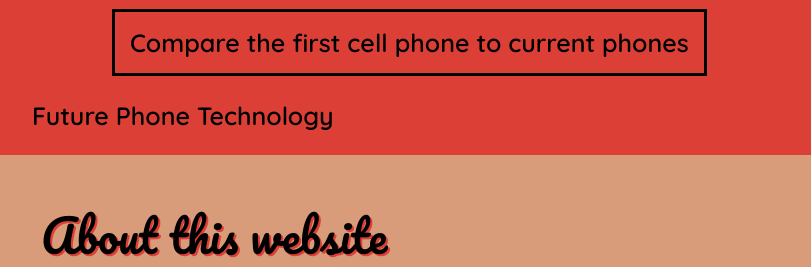
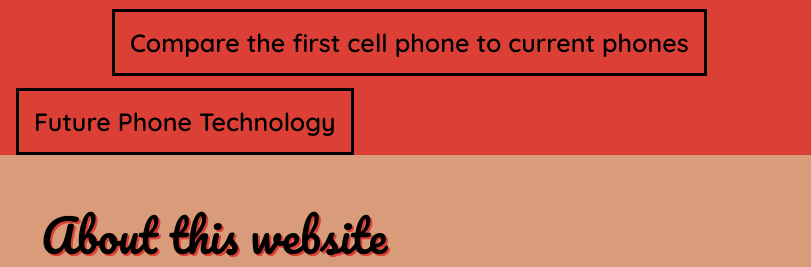
Before and after one commit to elliottjriggs/Phones, a plain HTML site: page index.html in a window 1280 px wide. Shown: the part 82-349 px from the top of the page, 469-1280 px from the left. Drawn offline with Linux system fonts and the light colour scheme.

Commit message:
fixed last tab

```diff
--- a/index.html
+++ b/index.html
@@ -17,7 +17,7 @@
             <li><a href="page1.html">All about the first phones</a></li>
             <li><a href="page2.html">Compare the first cell phone to current phones</a></li>
             <li><a href="page3.html">How current phones are different</a></li>
-	    <li><a id="yes" href="page4.html">Future Phone Technology</a></li>
+	    <li><a href="page4.html">Future Phone Technology</a></li>
         </ul>
     </div>
 
```
